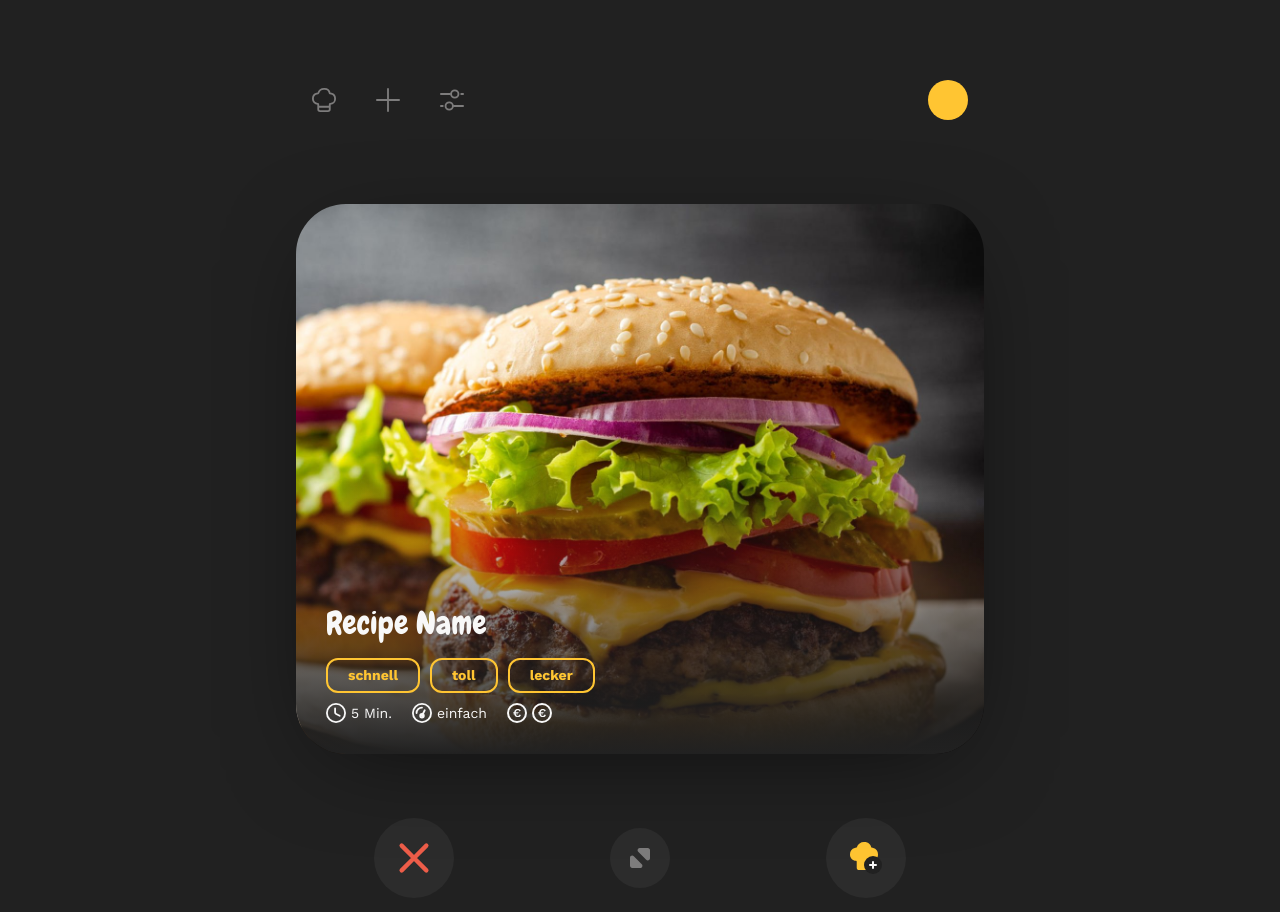
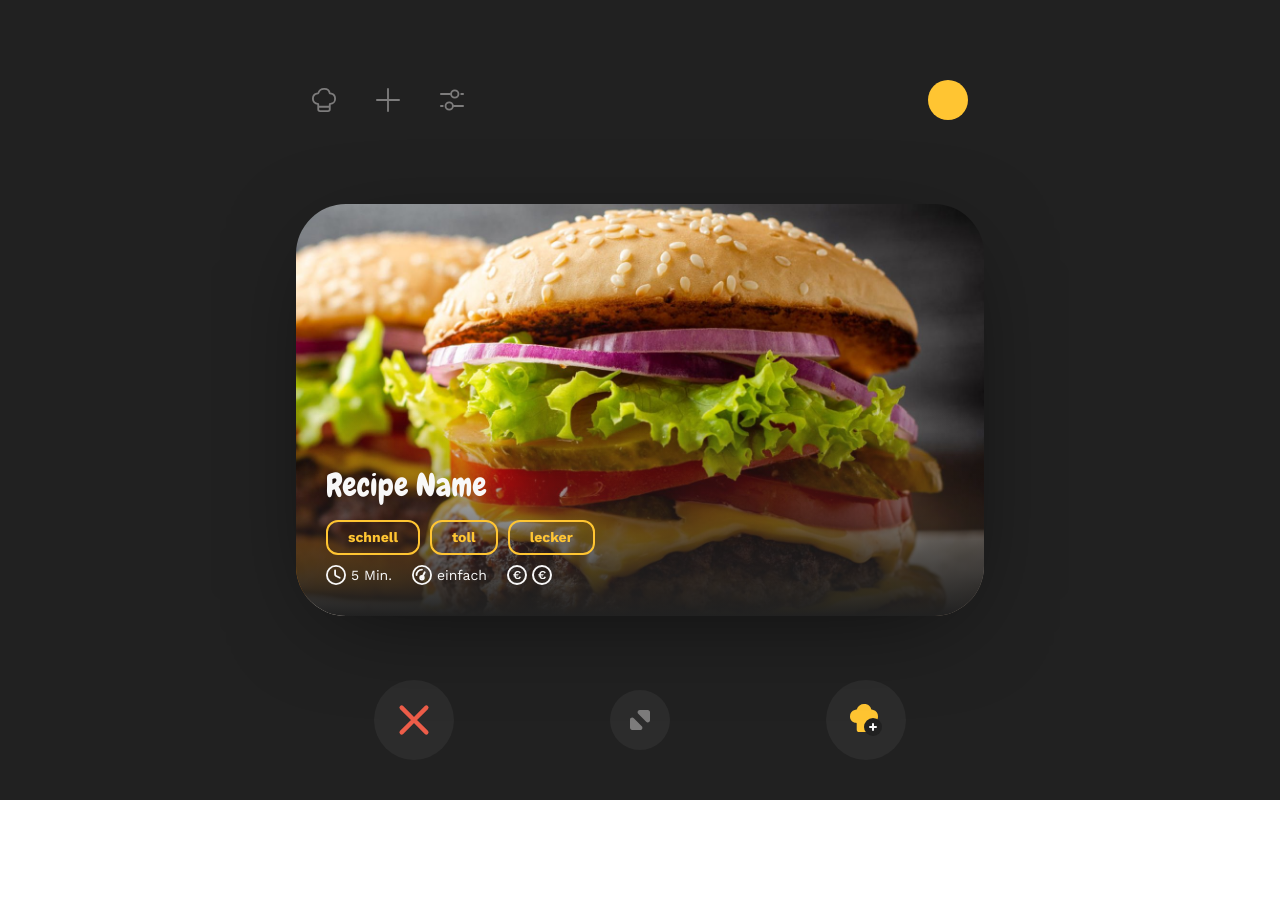
Before and after one commit to LucasOe/dishcovery, a SvelteKit app: page / in a window 1280 px wide. Shown: the top 912 px of the page. After the commit the page ends 800 px from the top, so only its background shows below. Built offline with nearby package versions, Linux system fonts and the light colour scheme.

Commit message:
growing card

```diff
--- a/src/components/BottomNav.svelte
+++ b/src/components/BottomNav.svelte
@@ -4,7 +4,7 @@
 	import OpenIcon from '../assets/icons/open.svg';
 </script>
 
-<div class="w-full flex items-center justify-around">
+<div class="w-full flex items-center justify-around grow-0">
 	<a href={'/'} class="p-6 rounded-full bg-gray-500">
 		<img alt="Reject" class="min-w-8 w-8 min-h-8 h-8" src={RejectIcon} />
 	</a>
--- a/src/components/Card.svelte
+++ b/src/components/Card.svelte
@@ -11,7 +11,7 @@
 </script>
 
 <div
-	class="min-h-[550px] relative w-full bg-gray-900 rounded-xl shadow-shadow overflow-hidden flex items-end bg-cover bg-center"
+	class="relative w-full bg-gray-900 rounded-xl shadow-shadow overflow-hidden items-end flex grow bg-cover bg-center"
 	style={`background-image: url(${TestImg})`}
 >
 	<!-- Card Infos -->
--- a/src/components/Header.svelte
+++ b/src/components/Header.svelte
@@ -12,7 +12,7 @@
 	let profileTab = { name: 'profile', link: 'profile', icon: AddIcon };
 </script>
 
-<header class="w-full">
+<header class="w-full grow-0">
 	<!-- Navigation bar -->
 	<div
 		class="w-full flex flex-row justify-between items-center font-default duration-200 pt-10 pb-5 px-4"
--- a/src/components/Main.svelte
+++ b/src/components/Main.svelte
@@ -1,11 +1,11 @@
 <script>
 	import Card from './Card.svelte';
 	import BottomNav from './BottomNav.svelte';
+	import Header from '../components/Header.svelte';
 </script>
 
-<main
-	class="h-full w-full flex flex-col gap-16 justify-center items-center font-default text-fs-text"
->
+<main class="h-full w-full flex flex-col gap-16 justify-center font-default text-fs-text">
+	<Header />
 	<Card />
 	<BottomNav />
 </main>
--- a/src/routes/+layout.svelte
+++ b/src/routes/+layout.svelte
@@ -3,11 +3,10 @@
 	import '../app.css';
 </script>
 
-<div class="flex items-center w-full min-h-screen bg-gray-900">
+<div class="flex w-full min-h-screen bg-gray-900">
 	<div
-		class="relative flex w-full max-w-[48rem] p-xl my-0 mx-auto box-border min-h-screen bg-gray-900 text-light flex-col gap-16 justify-center items-center font-default text-fs-text"
+		class="relative flex content-between w-full max-w-[48rem] p-xl my-0 mx-auto box-border min-h-screen bg-gray-900 text-light flex-col gap-16 font-default text-fs-text"
 	>
-		<Header />
 		<slot />
 	</div>
 </div>
```
